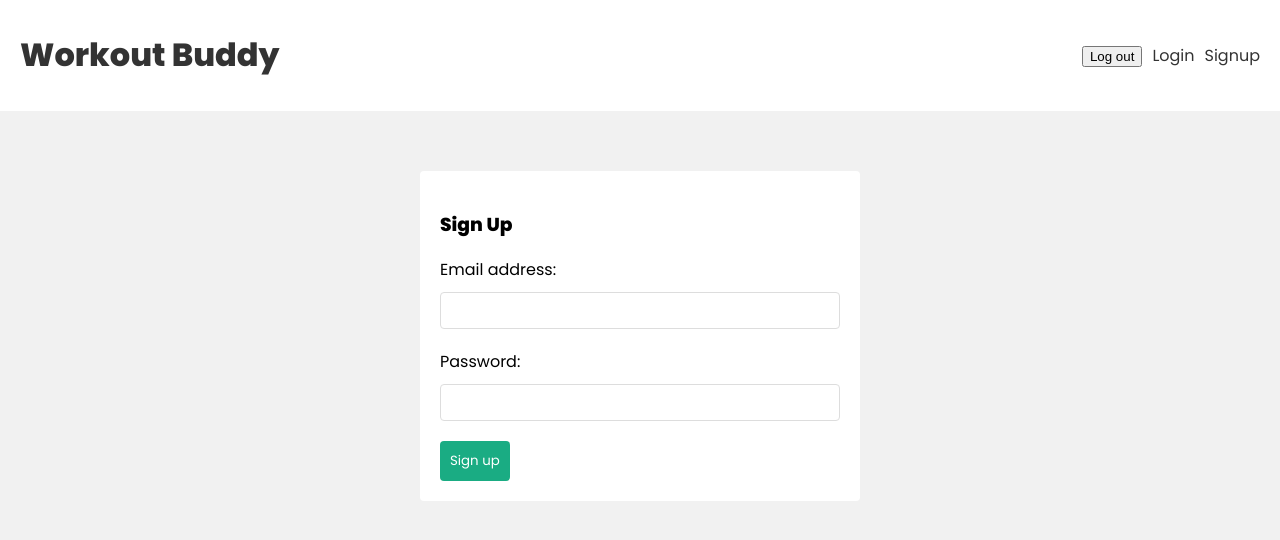
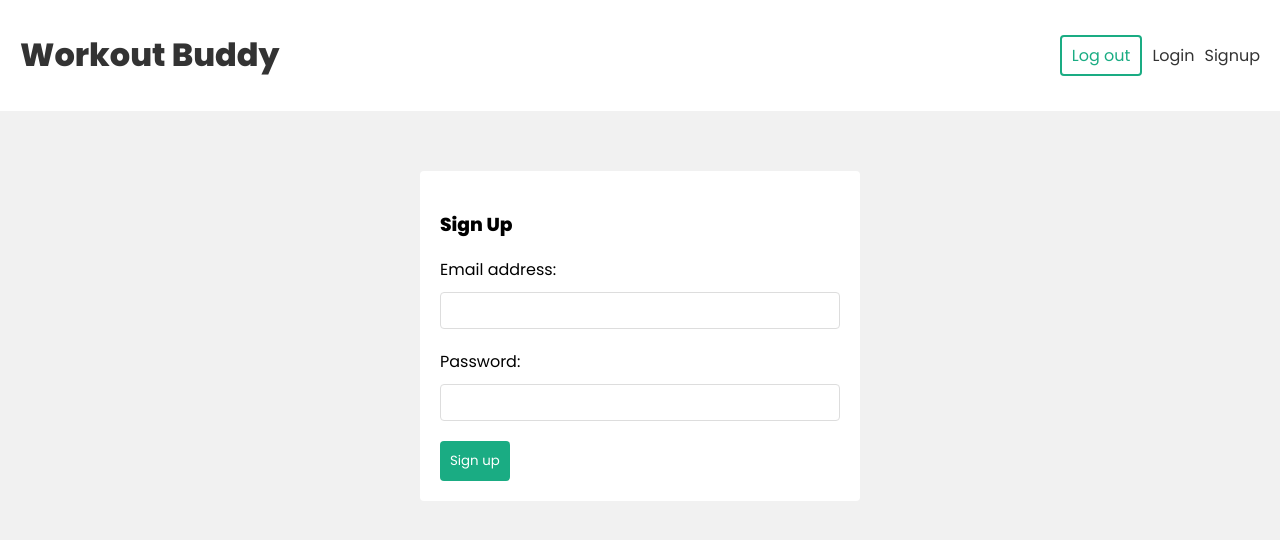
Before and after one commit to KISMAT1234/authentication-mern, a React (Vite) app in the folder frontend/: page /signup in a window 1280 px wide. Shown: the top 540 px of the page. Built offline with nearby package versions, Linux system fonts and the light colour scheme.

Commit message:
adding style

```diff
--- a/frontend/src/hooks/useSignup.jsx
+++ b/frontend/src/hooks/useSignup.jsx
@@ -16,6 +16,7 @@ export const useSignup = () => {
       body: JSON.stringify({ email, password })
     })
     const json = await response.json()
+    console.log(json,'json-value')
 
     if (!response.ok) {
       setIsLoading(false)
--- a/frontend/src/index.css
+++ b/frontend/src/index.css
@@ -1,3 +1,4 @@
+/* google font */
 @import url('https://fonts.googleapis.com/css2?family=Poppins:wght@300;400;500;600;800&family=VT323&display=swap');
 
 /* layout */
@@ -108,6 +109,17 @@ nav {
 nav a {
   margin-left: 10px;
 }
+nav button {
+  background: #fff;
+  color: var(--primary);
+  border: 2px solid var(--primary);
+  padding: 6px 10px;
+  border-radius: 4px;
+  font-family: "Poppins";
+  cursor: pointer;
+  font-size: 1em;
+}
+
 /* auth forms */
 form.signup, form.login {
   max-width: 400px;
```
